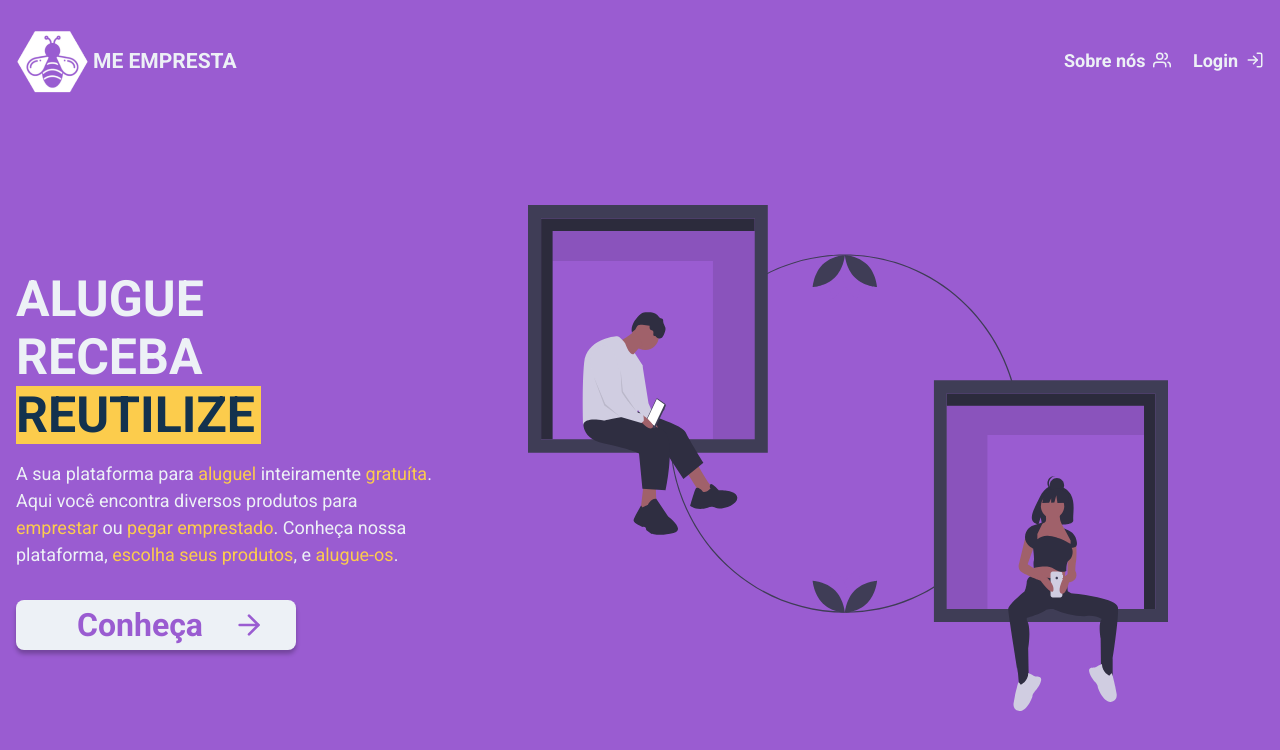
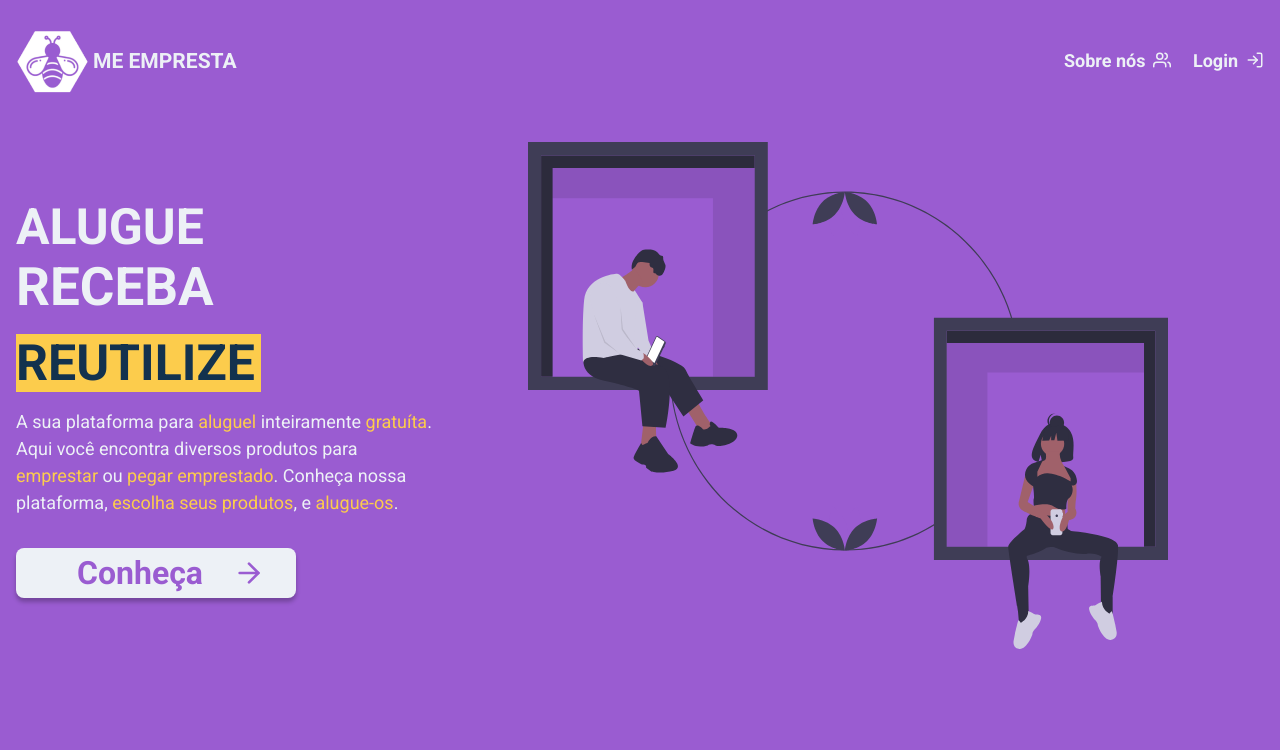
Before and after one commit to samuelLimaSantos/me-empresta-front-end, a React (Create React App) app: page / in a window 1280 px wide. Shown: the top 750 px of the page. Built offline with nearby package versions, Linux system fonts and the light colour scheme.

Commit message:
Ajustes tela inicial

```diff
--- a/src/pages/Landing/index.tsx
+++ b/src/pages/Landing/index.tsx
@@ -17,7 +17,8 @@ const Landing: React.FC = () => {
       <Content>
         <Description>
           <h1>
-            ALUGUE RECEBA
+            ALUGUE
+            <h2>RECEBA</h2>
             <span>REUTILIZE</span>
           </h1>
           <p>
--- a/src/pages/Landing/styles.ts
+++ b/src/pages/Landing/styles.ts
@@ -12,6 +12,7 @@ export const Container = styled.div`
 
 export const Content = styled.div`
   margin: 0 auto;
+  margin-top: -10%;
   display: grid;
   grid-template-columns: 1fr 2fr;
   align-self: center;
@@ -20,6 +21,7 @@ export const Content = styled.div`
 
   @media (max-width: 780px) {
     & {
+      height: 100%;
       grid-template-columns: 1fr;
     }
   }
@@ -32,6 +34,13 @@ export const Description = styled.section`
   h1 {
     width: 50px;
     font-size: 50px;
+    color: var(--light);
+    margin-bottom: 16px;
+  }
+
+  h2 {
+    width: 50px;
+    font-size: 53px;
     color: var(--light);
     margin-bottom: 16px;
   }
@@ -54,7 +63,14 @@ export const Description = styled.section`
   }
 
   @media (max-width: 1000px) {
+    margin-top: 15%;
     h1 {
+      margin-top: -25%;
+      font-size: 40px;
+    }
+
+    h2 {
+      margin-top: -25%;
       font-size: 40px;
     }
 
@@ -68,17 +84,31 @@ export const Description = styled.section`
   }
 
   @media (max-width: 780px) {
+    margin-top: 25%;
+
     h1 {
       width: 100%;
       text-align: center;
+      font-size: 50px;
+    }
+
+    h2 {
+      width: 100%;
+      text-align: center;
+      margin-top: 0.01px;
+      font-size: 50px;
     }
 
     h1 > span {
       margin: 8px auto;
+      font-size: 38px;
     }
 
     p {
-      text-align: center;
+      margin-left: 5%;
+      margin-right: 5%;
+      text-align: justify;
+      width: 91%;
     }
   }
 `;
```
